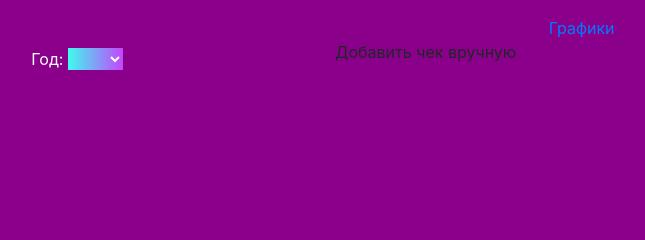
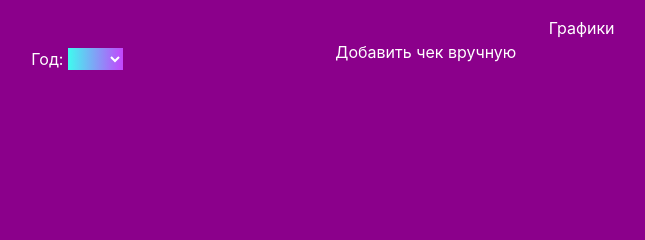
Before and after one commit to TurtleOld/budget_interface_flask, a Flask app: page /accounting in a window 1280 px wide. Shown: the part 94-334 px from the top of the page, without its empty margins (533-1178 px from the left). Run offline with Flask 2, Linux system fonts and the light colour scheme; data that the repository does not hold is empty; parts of the project's set-up code (start-up, migrations or seed data) failed here and were passed over; some libraries are stand-ins or nearby versions.

Commit message:
Изменил название класса и ссылки на добавление чеков вручную+добавил класс на ссылку на графики

```diff
--- a/templates/index.html
+++ b/templates/index.html
@@ -73,12 +73,12 @@
                 </label>
                 <p class="get_amount">{{ get_amount }}</p>
                 <!-- Кнопка-триггер модального окна -->
-                <a onclick="window.open('/adding_receipt_manual')" class="link_open">Добавить чек вручную</a>
+                <a onclick="window.open('/adding_receipt_manual')" class="added_receipt_link">Добавить чек вручную</a>
 
             </div>
             <div class="col-1 col-sm-1">
                 <button type="submit" name="selection_by_week" class="btn btn-danger send_request">Отправить запрос</button>
-                <a href="charts">Графики</a><br>
+                <a href="charts" class="charts_link">Графики</a><br>
 
             </div>
         </div>
```
